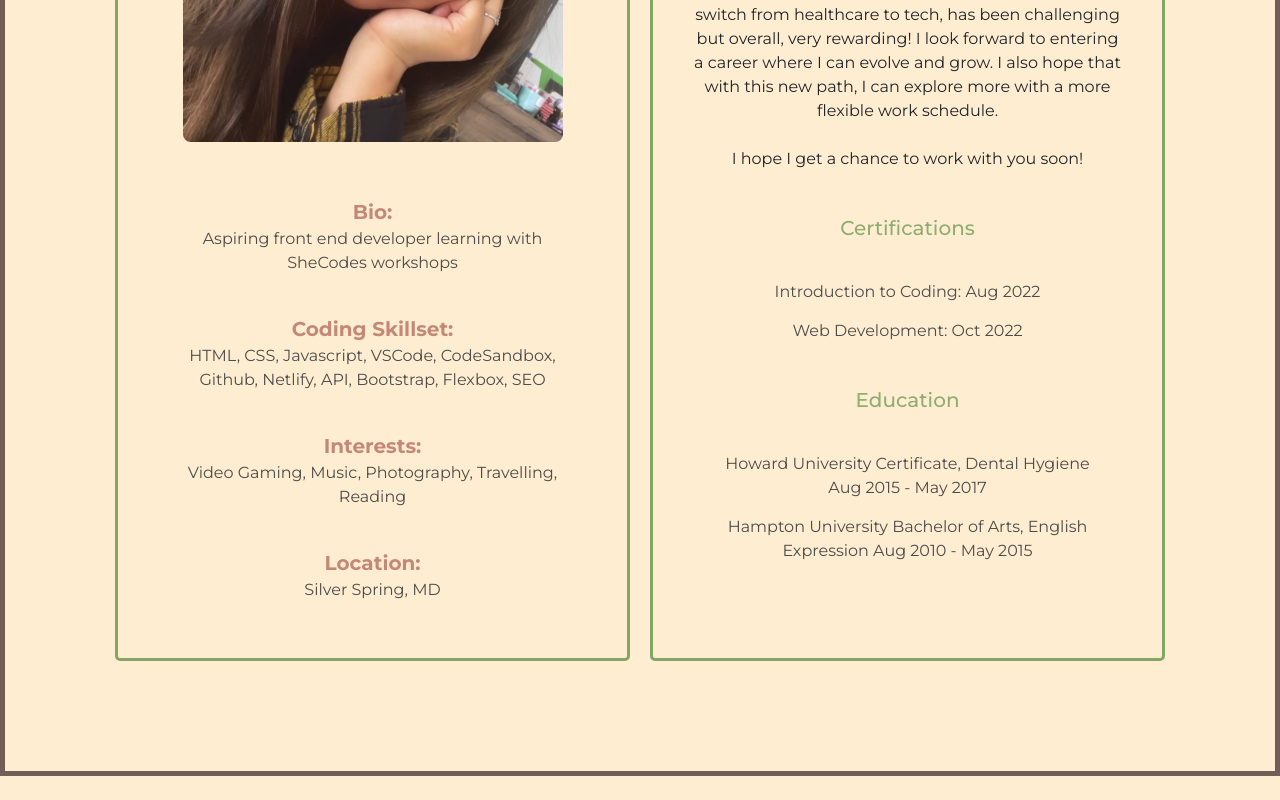
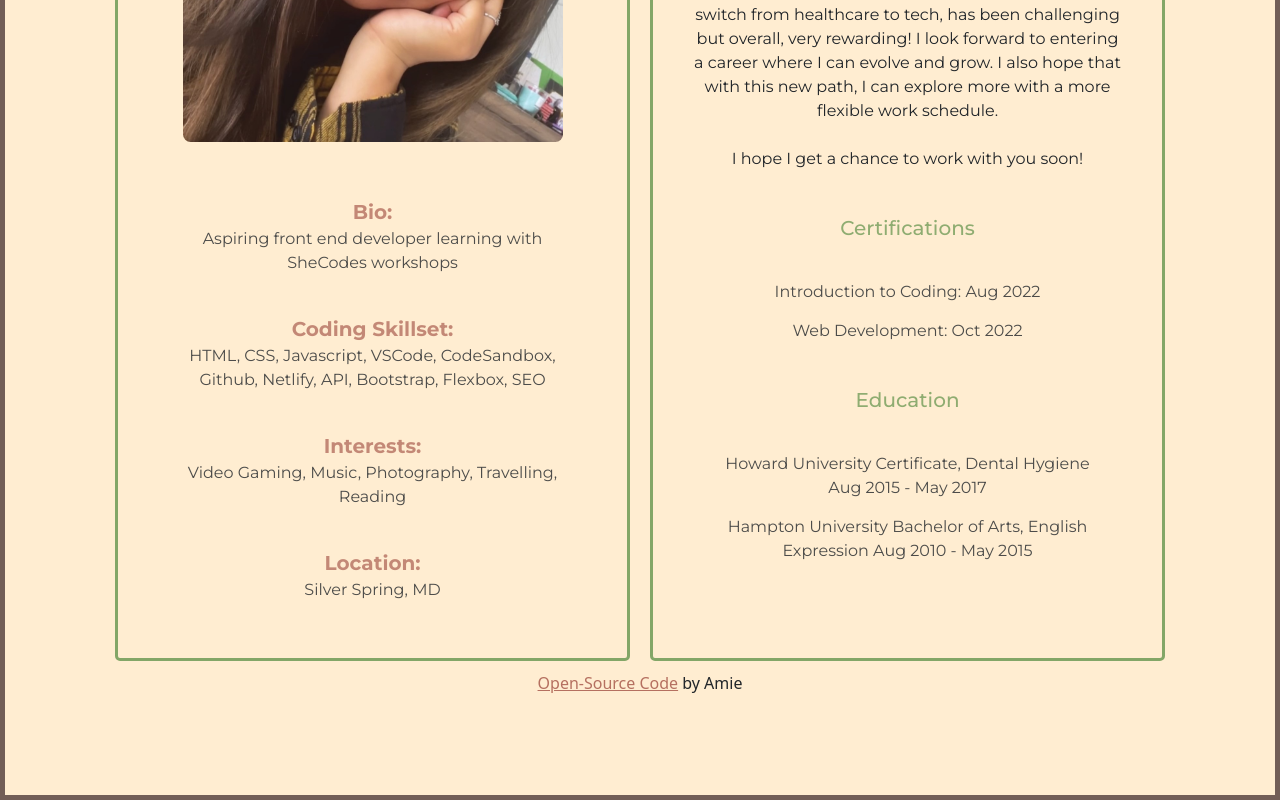
Before and after one commit to immitrina/portfolio-project, a plain HTML site: page about-me.html in a window 1280 px wide. Shown: the part 559-1359 px from the top of the page. Before the commit the page ends 1335 px from the top, so only its background shows below. Drawn offline with nearby package versions, Linux system fonts and the light colour scheme.

Commit message:
Footer Added

```diff
--- a/about-me.html
+++ b/about-me.html
@@ -141,6 +141,14 @@
             </ul>
           </div>
         </div>
+        <div class="container">
+          <footer>
+            <a href="https://github.com/immitrina/portfolio-project"
+              >Open-Source Code</a
+            >
+            by Amie
+          </footer>
+        </div>
       </div>
     </center>
   </body>
--- a/style/portfolio.css
+++ b/style/portfolio.css
@@ -83,6 +83,10 @@ a:hover {
   opacity: 0.6;
 }
 
+a:visited {
+  color: var(--quaternary-color);
+}
+
 i {
   font-size: 40px;
   color: var(--secondary-color);
```
Also changed, not shown: contact-me.html (+8 -0 lines), index.html (+8 -0 lines), my-work.html (+8 -0 lines).
